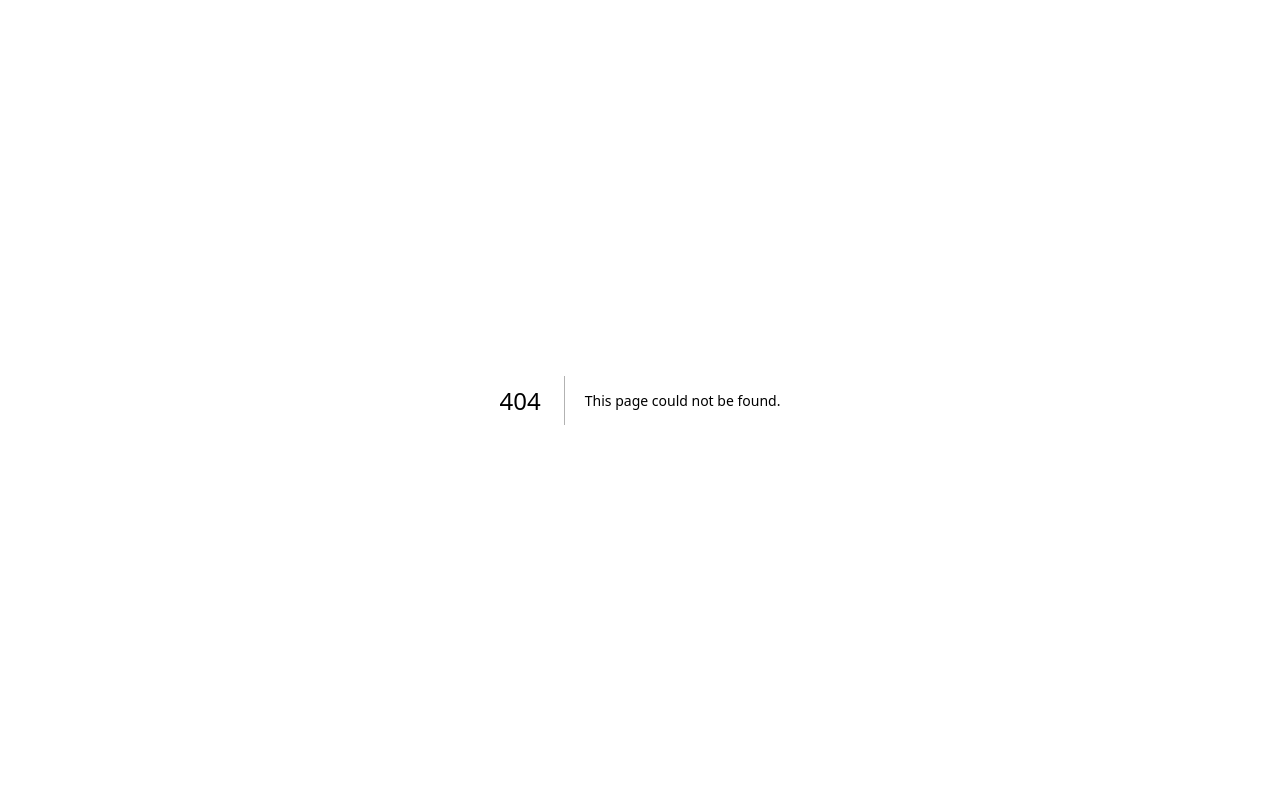
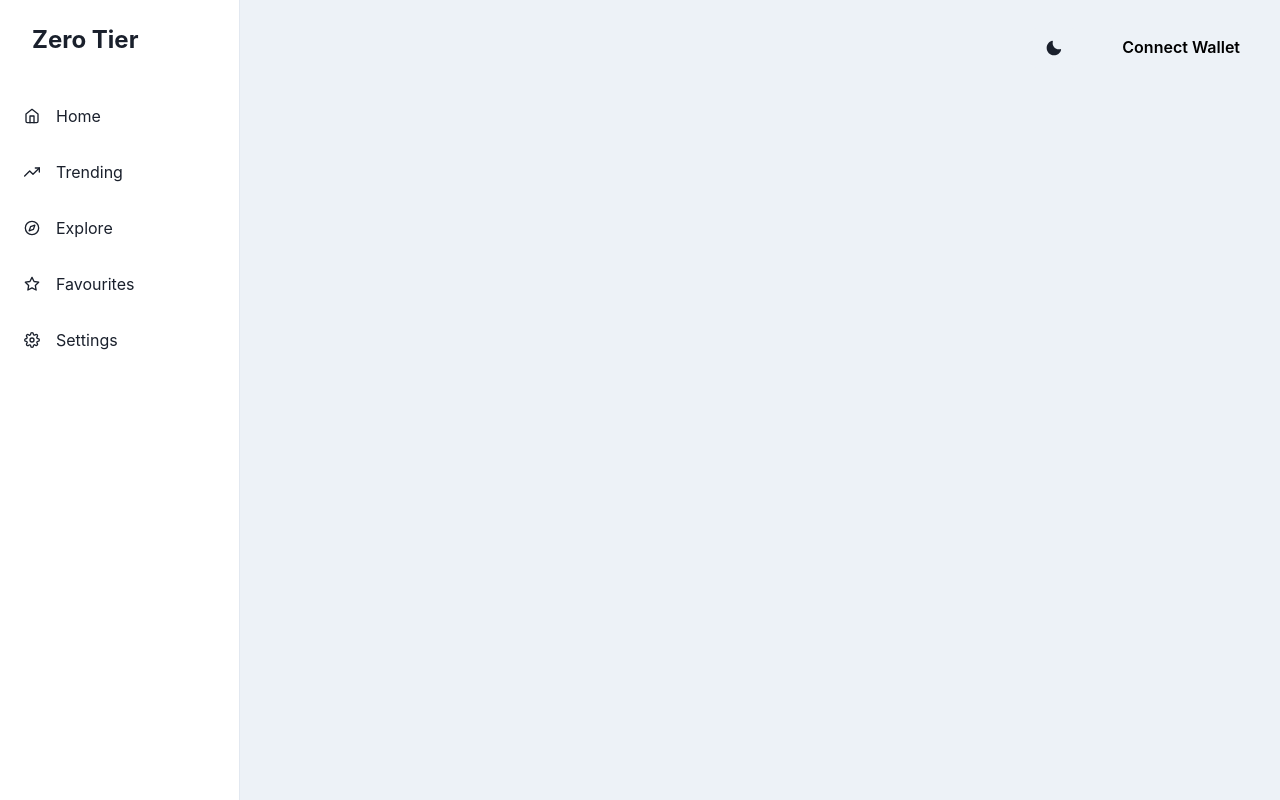
Before and after one commit to jaymalave/zero-tier, a Next.js app: page /home in a window 1280 px wide. Before the commit this address had no page. Built offline with nearby package versions, Linux system fonts and the light colour scheme.

Commit message:
feat: setup sidebar layout

```diff
--- a/components/Navbar.js
+++ b/components/Navbar.js
@@ -17,6 +17,8 @@ import {
   Center,
 } from "@chakra-ui/react";
 import { MoonIcon, SunIcon } from "@chakra-ui/icons";
+import SignIn from "../pages/signin";
+import Router from "next/router";
 
 const NavLink = ({ children }) => (
   <Link
@@ -40,9 +42,9 @@ export default function Nav() {
     <>
       <Box
         bg={useColorModeValue("white.100", "white.900")}
-        px={4}
-        pos="fixed"
+        px={2}
         width={"100%"}
+        zIndex={"-1"}
       >
         <Flex h={16} alignItems={"center"} justifyContent={"space-between"}>
           <Box></Box>
@@ -52,8 +54,7 @@ export default function Nav() {
               <Button onClick={toggleColorMode}>
                 {colorMode === "light" ? <MoonIcon /> : <SunIcon />}
               </Button>
-
-              <Menu>
+              {/* <Menu>
                 <MenuButton
                   as={Button}
                   rounded={"full"}
@@ -84,7 +85,8 @@ export default function Nav() {
                   <MenuItem>Account Settings</MenuItem>
                   <MenuItem>Logout</MenuItem>
                 </MenuList>
-              </Menu>
+              </Menu> */}
+              <Button color={"black"}>Connect Wallet</Button>
             </Stack>
           </Flex>
         </Flex>
--- a/components/Sidebar.js
+++ b/components/Sidebar.js
@@ -6,7 +6,6 @@ import {
   Flex,
   Icon,
   useColorModeValue,
-  Link,
   Drawer,
   DrawerContent,
   Text,
@@ -22,21 +21,27 @@ import {
   FiSettings,
   FiMenu,
 } from "react-icons/fi";
-import { IconType } from "react-icons";
-import { ReactText } from "react";
+import Link from "next/link";
+
+import { useRouter } from "next/router";
 
 const LinkItems = [
-  { name: "Home", icon: FiHome },
-  { name: "Trending", icon: FiTrendingUp },
-  { name: "Explore", icon: FiCompass },
-  { name: "Favourites", icon: FiStar },
-  { name: "Settings", icon: FiSettings },
+  { name: "Home", icon: FiHome, href: "/home" },
+  { name: "Trending", icon: FiTrendingUp, href: "/trending" },
+  { name: "Explore", icon: FiCompass, href: "/explore" },
+  { name: "Favourites", icon: FiStar, href: "/favourites" },
+  { name: "Settings", icon: FiSettings, href: "/settings" },
 ];
 
 export default function SimpleSidebar({ children }) {
   const { isOpen, onOpen, onClose } = useDisclosure();
+  const router = useRouter();
   return (
-    <Box minH="100vh" bg={useColorModeValue("gray.100", "gray.900")}>
+    <Box
+      minH="100vh"
+      bg={useColorModeValue("gray.100", "gray.900")}
+      zIndex={"100"}
+    >
       <SidebarContent
         onClose={() => onClose}
         display={{ base: "none", md: "block" }}
@@ -75,13 +80,13 @@ const SidebarContent = ({ onClose, ...rest }) => {
       {...rest}
     >
       <Flex h="20" alignItems="center" mx="8" justifyContent="space-between">
-        <Text fontSize="2xl" fontFamily="monospace" fontWeight="bold">
-          Logo
+        <Text fontSize="2xl" fontFamily="" fontWeight="bold">
+          Zero Tier
         </Text>
         <CloseButton display={{ base: "flex", md: "none" }} onClick={onClose} />
       </Flex>
       {LinkItems.map((link) => (
-        <NavItem key={link.name} icon={link.icon}>
+        <NavItem key={link.name} icon={link.icon} link={link.href}>
           {link.name}
         </NavItem>
       ))}
@@ -89,22 +94,23 @@ const SidebarContent = ({ onClose, ...rest }) => {
   );
 };
 
-const NavItem = ({ icon, children, ...rest }) => {
+const NavItem = ({ icon, children, link, ...rest }) => {
   return (
     <Link
-      href="#"
+      href={link}
       style={{ textDecoration: "none" }}
       _focus={{ boxShadow: "none" }}
     >
       <Flex
         align="center"
-        p="4"
+        p="2"
+        my="4"
         mx="4"
         borderRadius="lg"
         role="group"
         cursor="pointer"
         _hover={{
-          bg: "cyan.400",
+          bg: "black",
           color: "white",
         }}
         {...rest}
@@ -146,7 +152,7 @@ const MobileNav = ({ onOpen, ...rest }) => {
       />
 
       <Text fontSize="2xl" ml="8" fontFamily="monospace" fontWeight="bold">
-        Logo
+        Zero Tier
       </Text>
     </Flex>
   );
--- a/package.json
+++ b/package.json
@@ -13,10 +13,14 @@
     "@chakra-ui/react": "^2.4.2",
     "@emotion/react": "^11.10.5",
     "@emotion/styled": "^11.10.5",
+    "@moralisweb3/next": "^2.8.2",
+    "ethers": "^5.7.2",
     "framer-motion": "^6.5.1",
     "next": "13.0.6",
+    "next-auth": "^4.17.0",
     "react": "18.2.0",
     "react-dom": "18.2.0",
-    "react-icons": "^4.7.1"
+    "react-icons": "^4.7.1",
+    "wagmi": "^0.8.10"
   }
 }
--- a/pages/_app.js
+++ b/pages/_app.js
@@ -1,10 +1,16 @@
 import "../styles/globals.css";
 import { ChakraProvider } from "@chakra-ui/react";
+import SimpleSidebar from "../components/Sidebar";
+import Nav from "../components/Navbar";
 
 function MyApp({ Component, pageProps }) {
   return (
     <ChakraProvider>
-      <Component {...pageProps} />
+      <SimpleSidebar>
+        <Nav>
+          <Component {...pageProps} />
+        </Nav>
+      </SimpleSidebar>
     </ChakraProvider>
   );
 }
--- /dev/null
+++ b/pages/explore.js
@@ -0,0 +1,3 @@
+export default function Explore() {
+  return <h1>Explore page</h1>;
+}
--- /dev/null
+++ b/pages/favourites.js
@@ -0,0 +1,3 @@
+export default function Favourites() {
+  return <h1>Favourites page</h1>;
+}
--- /dev/null
+++ b/pages/home.js
@@ -0,0 +1,3 @@
+export default function Home() {
+  return <h1>Home page</h1>;
+}
--- /dev/null
+++ b/pages/settings.js
@@ -0,0 +1,3 @@
+export default function Settings() {
+  return <h1>Settings page</h1>;
+}
--- /dev/null
+++ b/pages/signin.js
@@ -0,0 +1,50 @@
+import { MetaMaskConnector } from "wagmi/connectors/metaMask";
+import { signIn } from "next-auth/react";
+import { useAccount, useConnect, useSignMessage, useDisconnect } from "wagmi";
+import { useRouter } from "next/router";
+import { useAuthRequestChallengeEvm } from "@moralisweb3/next";
+
+function SignIn() {
+  const { connectAsync } = useConnect();
+  const { disconnectAsync } = useDisconnect();
+  const { isConnected } = useAccount();
+  const { signMessageAsync } = useSignMessage();
+  const { requestChallengeAsync } = useAuthRequestChallengeEvm();
+  const { push } = useRouter();
+
+  const handleAuth = async () => {
+    if (isConnected) {
+      await disconnectAsync();
+    }
+
+    const { account, chain } = await connectAsync({
+      connector: new MetaMaskConnector(),
+    });
+
+    const { message } = await requestChallengeAsync({
+      address: account,
+      chainId: chain.id,
+    });
+
+    const signature = await signMessageAsync({ message });
+
+    // redirect user after success authentication to '/user' page
+    const { url } = await signIn("credentials", {
+      message,
+      signature,
+      redirect: false,
+      callbackUrl: "/user",
+    });
+
+    push(url);
+  };
+
+  return (
+    <div>
+      <h3>Web3 Authentication</h3>
+      <button onClick={handleAuth}>Authenticate via Metamask</button>
+    </div>
+  );
+}
+
+export default { SignIn };
--- /dev/null
+++ b/pages/trending.js
@@ -0,0 +1,3 @@
+export default function Trending() {
+  return <h1>Trending page</h1>;
+}
```
Also changed, not shown: pages/index.js (+3 -4 lines), pages/user.js (added, +30 -0 lines), 1 other file (tests, documents, lock files or other folders).
